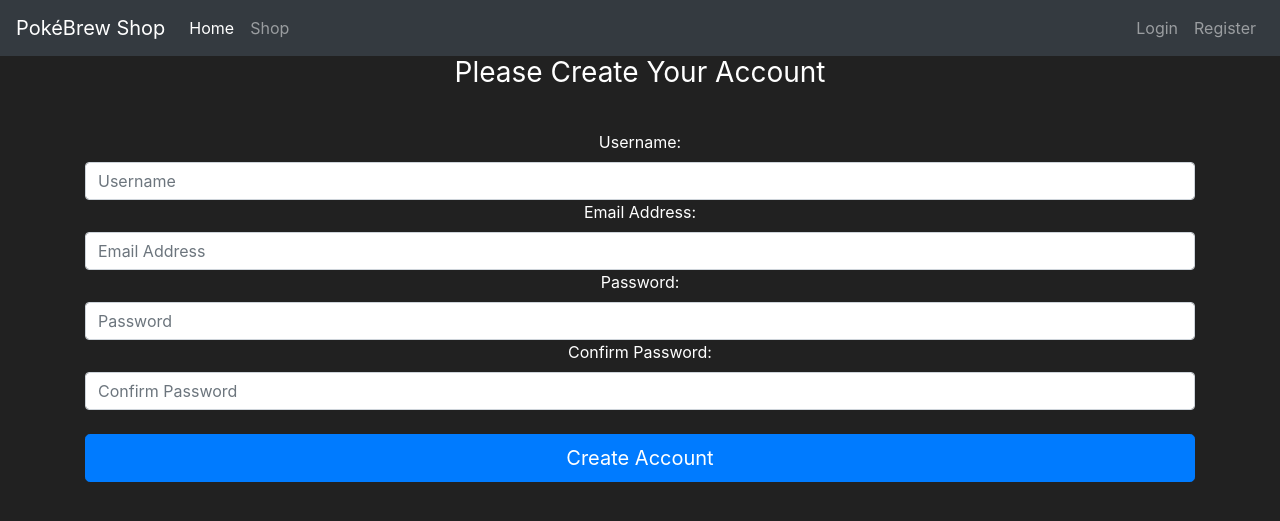
After one commit to andrewfisher97/FlaskMarket, a Flask app: page /register in a window 1280 px wide. The commit adds this page. Shown: the top 521 px of the page. Run offline with Flask 2, Linux system fonts and the light colour scheme; some libraries are stand-ins or nearby versions.

```diff
--- a/project/shop/__init__.py
+++ b/project/shop/__init__.py
@@ -3,6 +3,7 @@
 
 app = Flask(__name__)
 app.config['SQLALCHEMY_DATABASE_URI'] = 'sqlite:///shop.db'
+app.config['SECRET_KEY'] = '72877a670ef4a289603df504'
 db = SQLAlchemy(app)
 
 from shop import routes
--- /dev/null
+++ b/project/shop/forms.py
@@ -0,0 +1,9 @@
+from flask_wtf import FlaskForm
+from wtforms import StringField, PasswordField, SubmitField
+
+class RegisterForm(FlaskForm):
+    username = StringField(label='Username: ')
+    email_address = StringField(label='Email Address: ')
+    password1 = PasswordField(label='Password: ')
+    password2 = PasswordField(label='Confirm Password: ')
+    submit = SubmitField(label='Create Account')
--- a/project/shop/routes.py
+++ b/project/shop/routes.py
@@ -1,6 +1,7 @@
 from shop import app
 from flask import render_template
 from shop.models import Item
+from shop.forms import RegisterForm
 
 @app.route('/')
 @app.route('/home')
@@ -12,6 +13,7 @@
     items = Item.query.all()
     return render_template('shop.html', items=items)
 
-@app.route('/about/<username>')
-def about_page(username):
-    return f'<h1>This is the about page for {username}</h1>'
+@app.route('/register')
+def register_page():
+    form = RegisterForm()
+    return render_template('register.html', form=form)
--- a/project/shop/templates/base.html
+++ b/project/shop/templates/base.html
@@ -29,7 +29,7 @@
               <a class="nav-link" href="#">Login</a>
             </li>
             <li class="nav-item">
-              <a class="nav-link" href="#">Register</a>
+              <a class="nav-link" href="{{ url_for('register_page') }}">Register</a>
             </li>
           </ul>
         </div>
--- /dev/null
+++ b/project/shop/templates/register.html
@@ -0,0 +1,28 @@
+{% extends 'base.html' %}
+
+{% block content %}
+<body class="text-center">
+  <div class="container">
+    <form method="POST" class="form-register" style="color:white">
+      <h1 class="h3 mb-3 font-weight-normal">
+        Please Create Your Account
+      </h1>
+      <br>
+      {{ form.username.label() }}
+      {{ form.username(class="form-control", placeholder="Username") }}
+
+      {{ form.email_address.label() }}
+      {{ form.email_address(class="form-control", placeholder="Email Address") }}
+
+      {{ form.password1.label() }}
+      {{ form.password1(class="form-control", placeholder="Password") }}
+
+      {{ form.password2.label() }}
+      {{ form.password2(class="form-control", placeholder="Confirm Password") }}
+
+      <br>
+      {{ form.submit(class="btn btn-lg btn-block btn-primary") }}
+    </form>
+  </div>
+</body>
+{% endblock %}
```
